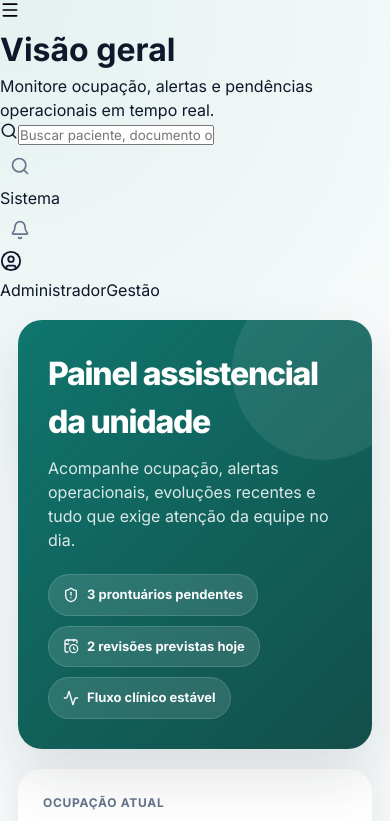
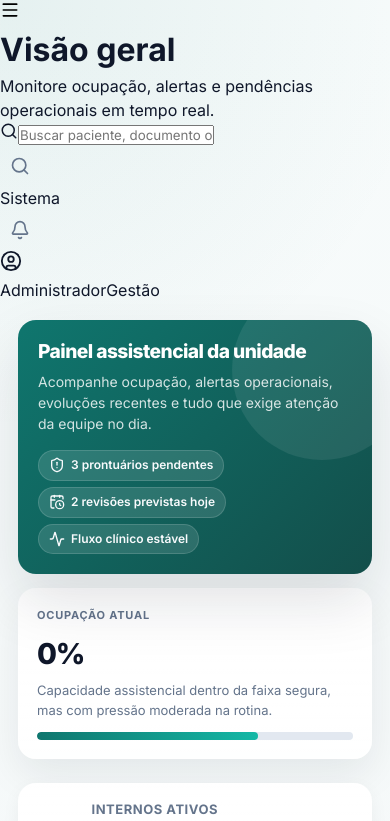
Before and after one commit to EduardoKainan/casadedavi, a Next.js app: page / in a window 390 px wide. Shown: the top 821 px of the page. Built offline with nearby package versions, Linux system fonts and the light colour scheme; no server answers; the database is empty.

Commit message:
refactor: hero section mais compacta e responsiva

```diff
--- a/src/app/dashboard.css
+++ b/src/app/dashboard.css
@@ -6,18 +6,22 @@
 
 .dashboard-hero {
   display: grid;
-  grid-template-columns: minmax(0, 1.7fr) minmax(280px, 0.9fr);
+  grid-template-columns: minmax(0, 1.6fr) minmax(260px, 0.9fr);
   gap: 20px;
+  align-items: stretch;
 }
 
+/* ─── HERO MAIN ─── */
 .dashboard-hero-main {
   background: linear-gradient(135deg, #0f766e 0%, #134e4a 100%);
   color: white;
-  padding: 30px;
+  padding: 28px;
   border-radius: var(--radius-xl);
   box-shadow: var(--shadow-lg);
   position: relative;
   overflow: hidden;
+  display: flex;
+  flex-direction: column;
 }
 
 .dashboard-hero-main::after {
@@ -29,29 +33,35 @@
   height: 180px;
   border-radius: 50%;
   background: rgba(255, 255, 255, 0.08);
+  pointer-events: none;
 }
 
 .dashboard-hero-main h2 {
-  font-size: 2rem;
+  font-size: 1.75rem;
   font-weight: 800;
-  letter-spacing: -0.04em;
-  margin-bottom: 10px;
+  letter-spacing: -0.03em;
+  margin: 0 0 10px;
   position: relative;
   z-index: 1;
+  line-height: 1.2;
 }
 
 .dashboard-hero-main p {
-  max-width: 60ch;
-  color: rgba(255, 255, 255, 0.85);
+  max-width: 56ch;
+  color: rgba(255, 255, 255, 0.82);
+  font-size: 0.9375rem;
+  line-height: 1.55;
+  margin: 0;
   position: relative;
   z-index: 1;
 }
 
 .hero-pills {
-  margin-top: 22px;
+  margin-top: auto;
+  padding-top: 20px;
   display: flex;
   flex-wrap: wrap;
-  gap: 10px;
+  gap: 8px;
   position: relative;
   z-index: 1;
 }
@@ -59,52 +69,60 @@
 .hero-pill {
   display: inline-flex;
   align-items: center;
-  gap: 8px;
-  padding: 10px 14px;
+  gap: 6px;
+  padding: 8px 12px;
   border-radius: var(--radius-full);
   background: rgba(255, 255, 255, 0.12);
   border: 1px solid rgba(255, 255, 255, 0.14);
   color: #f8fafc;
   font-size: 0.8125rem;
-  font-weight: 700;
+  font-weight: 600;
+  line-height: 1.4;
 }
 
+/* ─── HERO ASIDE ─── */
 .dashboard-hero-aside {
   padding: 24px;
   border-radius: var(--radius-xl);
-  background: linear-gradient(180deg, rgba(255, 255, 255, 0.95), rgba(255, 255, 255, 0.88));
+  background: linear-gradient(180deg, rgba(255, 255, 255, 0.96), rgba(255, 255, 255, 0.90));
   border: 1px solid rgba(255, 255, 255, 0.9);
   box-shadow: var(--shadow-md);
+  display: flex;
+  flex-direction: column;
 }
 
 .dashboard-hero-aside span {
   display: block;
-  font-size: 0.75rem;
+  font-size: 0.6875rem;
   font-weight: 700;
-  letter-spacing: 0.06em;
+  letter-spacing: 0.07em;
   text-transform: uppercase;
   color: var(--text-muted);
-  margin-bottom: 10px;
+  margin-bottom: 8px;
 }
 
 .dashboard-hero-aside strong {
   display: block;
-  font-size: 2.4rem;
+  font-size: 2.2rem;
   font-weight: 800;
   letter-spacing: -0.04em;
-  margin-bottom: 8px;
+  margin-bottom: 6px;
+  color: var(--text-main);
 }
 
 .dashboard-hero-aside p {
   color: var(--text-muted);
-  margin-bottom: 18px;
+  font-size: 0.8125rem;
+  line-height: 1.5;
+  margin: 0 0 16px;
 }
 
 .aside-progress {
-  height: 10px;
+  height: 8px;
   border-radius: var(--radius-full);
   background: #e2e8f0;
   overflow: hidden;
+  margin-top: auto;
 }
 
 .aside-progress > div {
@@ -216,9 +234,79 @@
   border: 1px solid rgba(253, 186, 116, 0.34);
 }
 
-@media (max-width: 1024px) {
-  .dashboard-hero,
+/* ─── MOBILE ─── */
+@media (max-width: 768px) {
+  .dashboard-hero {
+    grid-template-columns: 1fr;
+    gap: 14px;
+  }
+
+  .dashboard-hero-main {
+    padding: 20px;
+    border-radius: var(--radius-lg);
+  }
+
+  .dashboard-hero-main h2 {
+    font-size: 1.35rem;
+    margin-bottom: 8px;
+  }
+
+  .dashboard-hero-main p {
+    font-size: 0.875rem;
+    line-height: 1.5;
+  }
+
+  .hero-pills {
+    padding-top: 16px;
+    gap: 6px;
+  }
+
+  .hero-pill {
+    padding: 6px 10px;
+    font-size: 0.75rem;
+  }
+
+  .dashboard-hero-aside {
+    padding: 18px;
+    border-radius: var(--radius-lg);
+  }
+
+  .dashboard-hero-aside strong {
+    font-size: 1.8rem;
+  }
+
+  .dashboard-hero-aside p {
+    font-size: 0.8125rem;
+    margin-bottom: 12px;
+  }
+
+  .metrics-grid {
+    grid-template-columns: repeat(2, 1fr);
+    gap: 12px;
+  }
+
+  .metric-card {
+    padding: 16px;
+  }
+
+  .metric-icon-bg {
+    width: 44px;
+    height: 44px;
+    border-radius: 14px;
+  }
+
   .charts-grid {
     grid-template-columns: 1fr;
+    gap: 14px;
   }
 }
+
+@media (max-width: 420px) {
+  .metrics-grid {
+    grid-template-columns: 1fr;
+  }
+
+  .dashboard-hero-main h2 {
+    font-size: 1.2rem;
+  }
+}
```
